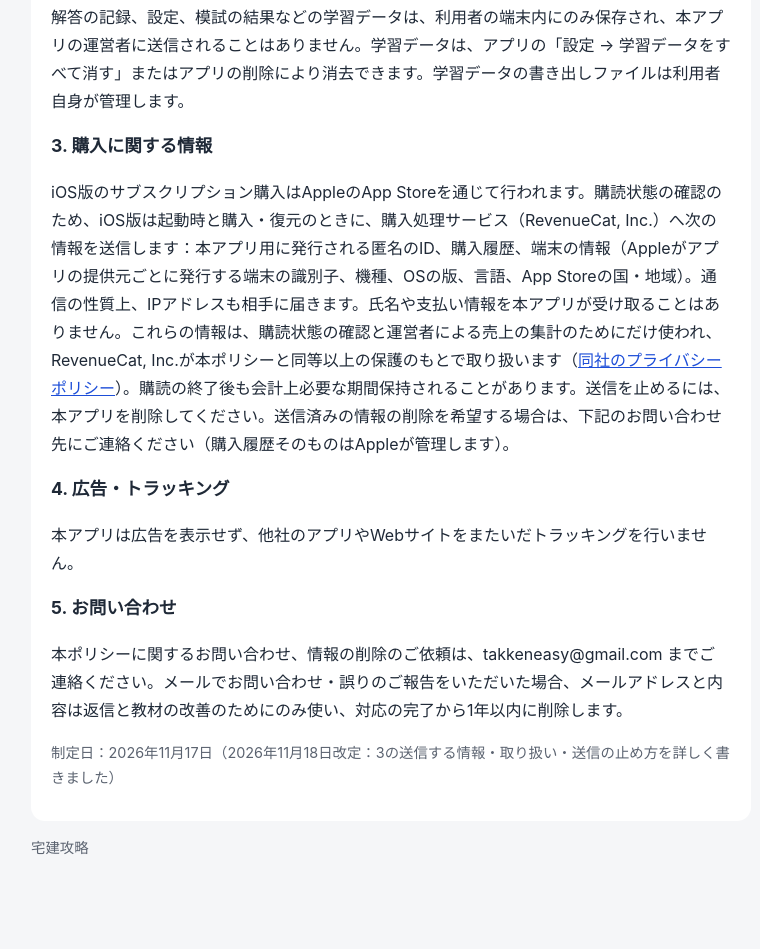
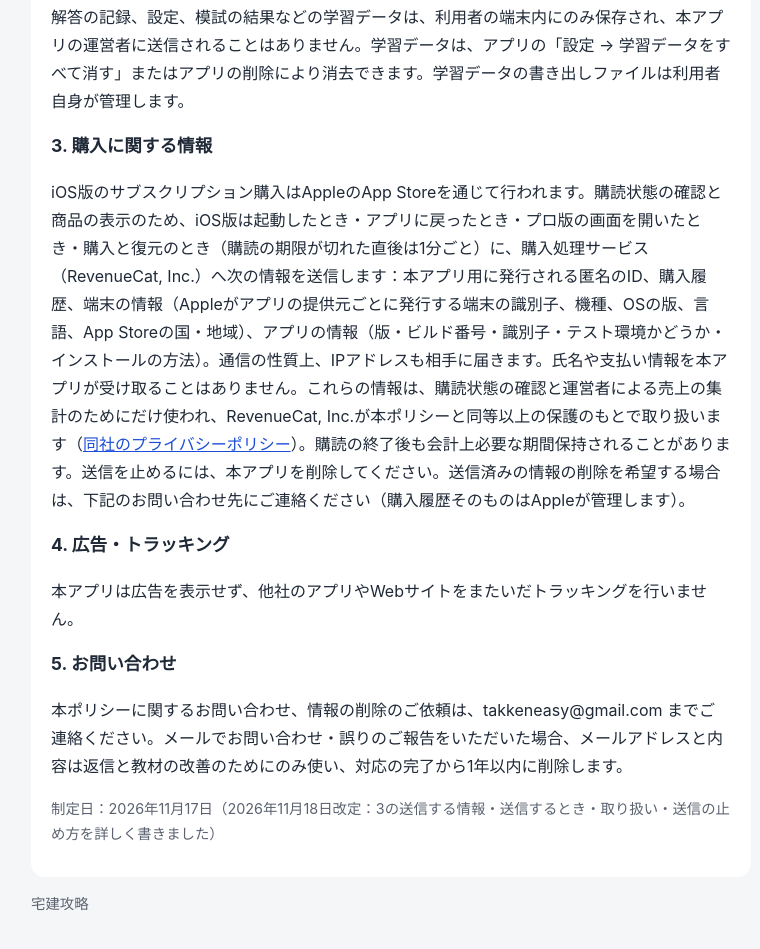
Before and after one commit to dai96981-tech/takken-support, a plain HTML site: page privacy.html in a window 1280 px wide. Shown: the part 433-1382 px from the top of the page, without its empty margins (249-1009 px from the left). Before the commit the page ends 1356 px from the top, so only its background shows below. Drawn offline with Linux system fonts and the light colour scheme.

Commit message:
プライバシーポリシー：送信するとき・アプリの情報を追記
Co-Authored-By: Claude Opus 5.5 <noreply@anthropic.com>

```diff
--- a/privacy.html
+++ b/privacy.html
@@ -16,11 +16,11 @@ a{color:var(--brand)} .sub{color:var(--sub);font-size:.9rem} nav a{display:inlin
 <h2>2. 端末内に保存する情報</h2>
 <p>解答の記録、設定、模試の結果などの学習データは、利用者の端末内にのみ保存され、本アプリの運営者に送信されることはありません。学習データは、アプリの「設定 → 学習データをすべて消す」またはアプリの削除により消去できます。学習データの書き出しファイルは利用者自身が管理します。</p>
 <h2>3. 購入に関する情報</h2>
-<p>iOS版のサブスクリプション購入はAppleのApp Storeを通じて行われます。購読状態の確認のため、iOS版は起動時と購入・復元のときに、購入処理サービス（RevenueCat, Inc.）へ次の情報を送信します：本アプリ用に発行される匿名のID、購入履歴、端末の情報（Appleがアプリの提供元ごとに発行する端末の識別子、機種、OSの版、言語、App Storeの国・地域）。通信の性質上、IPアドレスも相手に届きます。氏名や支払い情報を本アプリが受け取ることはありません。これらの情報は、購読状態の確認と運営者による売上の集計のためにだけ使われ、RevenueCat, Inc.が本ポリシーと同等以上の保護のもとで取り扱います（<a href="https://www.revenuecat.com/privacy/">同社のプライバシーポリシー</a>）。購読の終了後も会計上必要な期間保持されることがあります。送信を止めるには、本アプリを削除してください。送信済みの情報の削除を希望する場合は、下記のお問い合わせ先にご連絡ください（購入履歴そのものはAppleが管理します）。</p>
+<p>iOS版のサブスクリプション購入はAppleのApp Storeを通じて行われます。購読状態の確認と商品の表示のため、iOS版は起動したとき・アプリに戻ったとき・プロ版の画面を開いたとき・購入と復元のとき（購読の期限が切れた直後は1分ごと）に、購入処理サービス（RevenueCat, Inc.）へ次の情報を送信します：本アプリ用に発行される匿名のID、購入履歴、端末の情報（Appleがアプリの提供元ごとに発行する端末の識別子、機種、OSの版、言語、App Storeの国・地域）、アプリの情報（版・ビルド番号・識別子・テスト環境かどうか・インストールの方法）。通信の性質上、IPアドレスも相手に届きます。氏名や支払い情報を本アプリが受け取ることはありません。これらの情報は、購読状態の確認と運営者による売上の集計のためにだけ使われ、RevenueCat, Inc.が本ポリシーと同等以上の保護のもとで取り扱います（<a href="https://www.revenuecat.com/privacy/">同社のプライバシーポリシー</a>）。購読の終了後も会計上必要な期間保持されることがあります。送信を止めるには、本アプリを削除してください。送信済みの情報の削除を希望する場合は、下記のお問い合わせ先にご連絡ください（購入履歴そのものはAppleが管理します）。</p>
 <h2>4. 広告・トラッキング</h2>
 <p>本アプリは広告を表示せず、他社のアプリやWebサイトをまたいだトラッキングを行いません。</p>
 <h2>5. お問い合わせ</h2>
 <p>本ポリシーに関するお問い合わせ、情報の削除のご依頼は、takkeneasy@gmail.com までご連絡ください。メールでお問い合わせ・誤りのご報告をいただいた場合、メールアドレスと内容は返信と教材の改善のためにのみ使い、対応の完了から1年以内に削除します。</p>
-<p class="sub">制定日：2026年11月17日（2026年11月18日改定：3の送信する情報・取り扱い・送信の止め方を詳しく書きました）</p></div>
+<p class="sub">制定日：2026年11月17日（2026年11月18日改定：3の送信する情報・送信するとき・取り扱い・送信の止め方を詳しく書きました）</p></div>
 <p class="sub">宅建攻略</p>
 </main></body></html>
```
